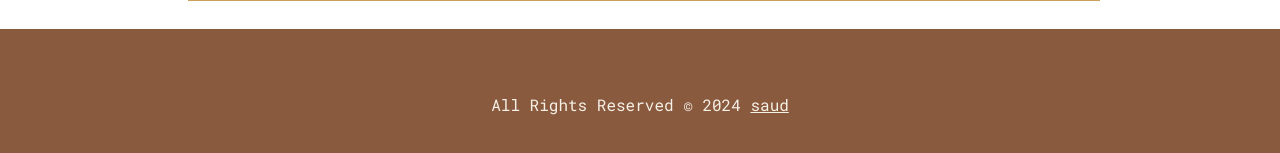
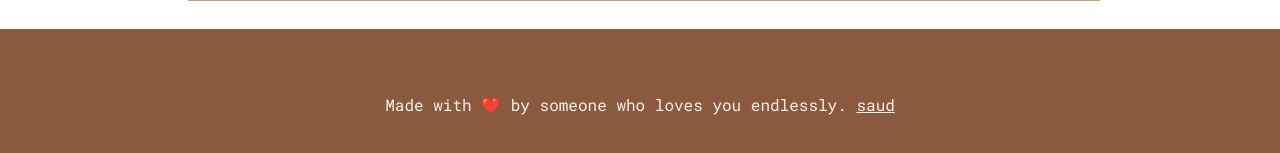
Before and after one commit to saudsync/personalweb, a website: page index.html in a window 1280 px wide. Shown: the part 1971-2124 px from the top of the page. Drawn offline with Linux system fonts and the light colour scheme.

Commit message:
Update footer text with a personal message

```diff
--- a/index.html
+++ b/index.html
@@ -214,7 +214,7 @@
 
     <footer>
       <div class="footer-content">
-        All Rights Reserved © 2024
+        Made with ❤️ by someone who loves you endlessly.
         <a href="https://md-saud.github.io/personalweb/" target="_blank">saud</a>
       </div>
     </footer>
```
